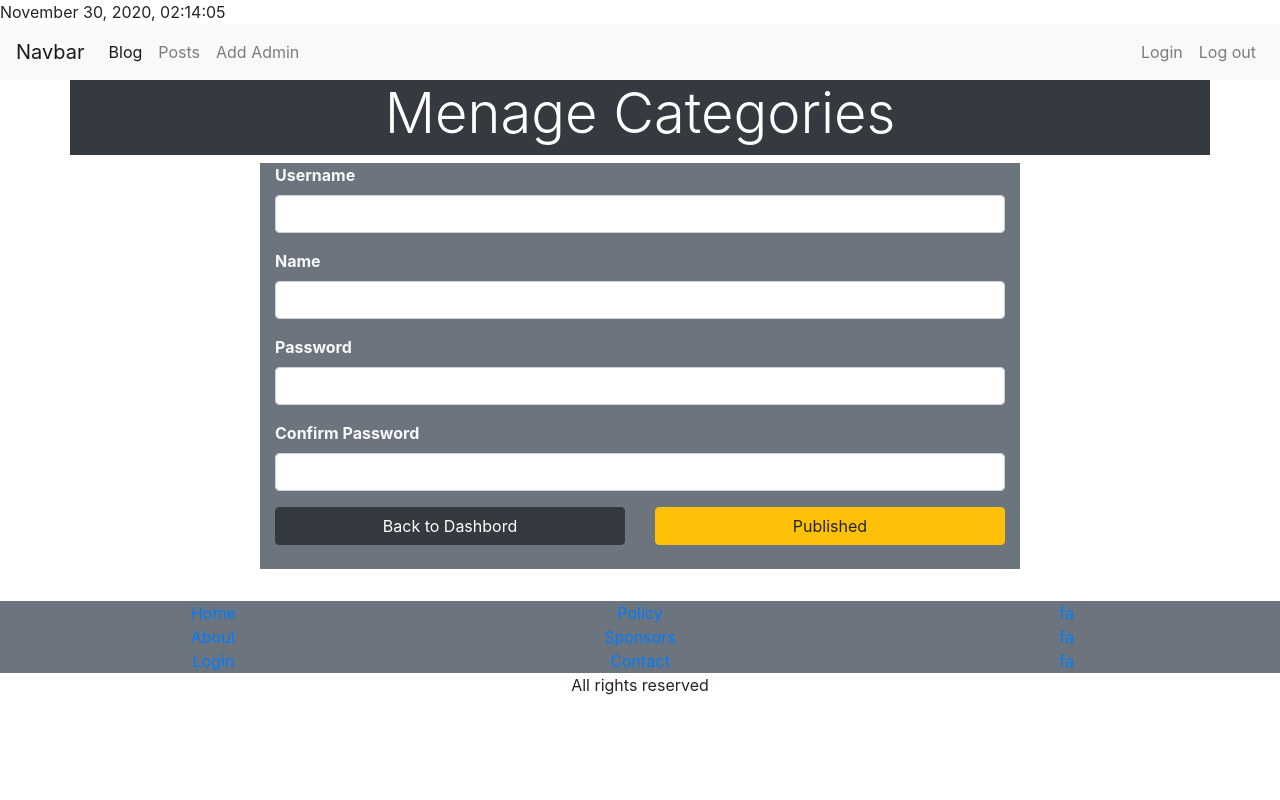
After one commit to josipfrljic94/php-blog, a PHP site: page /Admin.php in a window 1280 px wide. The commit adds this page. Run offline with PHP 8.4, Linux system fonts and the light colour scheme.

Commit message:
admin reg and log

```diff
--- /dev/null
+++ b/Admin.php
@@ -0,0 +1,199 @@
+<?php require_once('include/connection.php'); ?>
+<?php require_once('include/function.php'); ?>
+<?php require_once('include/session.php'); ?>
+<?php
+$today = date("F j, Y, H:i:s");
+$CurrentTime=  strftime($today);
+echo $CurrentTime;
+
+?>
+
+<?php
+
+if(isset($_POST['submit'])){
+ $Admin="Josip Frljić";
+  $Username=$_POST['username'];
+  $AName=$_POST['aname'];
+  $password=$_POST['password'];
+  $cpassword=$_POST['cpassword'];
+
+
+if(strlen($Username)<3){
+  $_SESSION["errormassage"] = "Username must be longer than 3";
+//  RedirectFun('Blog.php');
+}
+elseif(strlen($AName)<3){
+  $_SESSION["errormassage"] = "Name must be longer than 3";
+}
+elseif(strlen($password)<3){
+  $_SESSION["errormassage"] = "Password must be longer than 5 characterd";
+}
+elseif(strcmp($password,$cpassword)!==0 || strcmp( $password,$cpassword)===NULL){
+    $_SESSION["errormassage"] = "Password is not same";
+
+}
+elseif (CheckUserExist($Username)) {
+    $_SESSION["errormassage"] = "User aleready exist";
+    RedirectFun("Admin.php");
+}
+else{
+  $sql="INSERT INTO admins(datetime,username,aname,password,addedby)";
+  $sql.="VALUES (:datetime,:username,:aname,:password,:addedby)";
+  $sth= $dbh->prepare($sql);
+  $sth->bindValue(":datetime",$CurrentTime);
+  $sth->bindValue(":username",$Username);
+  $sth->bindValue(":aname",$AName);
+  $sth->bindValue(":password",$password);
+  $sth->bindValue(":addedby",$Admin);
+  $Execute=$sth->execute();
+
+  if($Execute){
+    $_SESSION["succesmassage"]="You upload the new topic";
+    // header("Location: some.html");
+  }else{
+    $_SESSION["errormassage"]="Something went wrong";
+    header("Location: Blog.php");
+  }
+
+}
+
+}
+?>
+<!DOCTYPE html>
+<html lang="en">
+
+<head>
+    <meta charset="UTF-8">
+    <meta name="viewport" content="width=device-width, initial-scale=1.0">
+    <link rel="stylesheet" href="https://cdn.jsdelivr.net/npm/bootstrap@4.5.3/dist/css/bootstrap.min.css" integrity="sha384-TX8t27EcRE3e/ihU7zmQxVncDAy5uIKz4rEkgIXeMed4M0jlfIDPvg6uqKI2xXr2" crossorigin="anonymous">
+    <title>Document</title>
+</head>
+<body>
+<nav class="navbar navbar-expand-lg navbar-light bg-light">
+  <a class="navbar-brand" href="#">Navbar</a>
+  <button class="navbar-toggler" type="button" data-toggle="collapse" data-target="#navbarSupportedContent" aria-controls="navbarSupportedContent" aria-expanded="false" aria-label="Toggle navigation">
+    <span class="navbar-toggler-icon"></span>
+  </button>
+
+  <div class="collapse navbar-collapse" id="navbarSupportedContent">
+  <ul class="navbar-nav mr-auto">
+          <li class="nav-item active">
+            <a class="nav-link" href="Blog.php">Blog <span class="sr-only">(current)</span></a>
+          </li>
+          <li class="nav-item">
+            <a class="nav-link" href="Posts.php">Posts</a>
+          </li>
+
+          <li class="nav-item">
+            <a class="nav-link " href="addNewPost.php" tabindex="-1" >Add Admin</a>
+          </li>
+        </ul>
+
+   <ul class="ml-auto navbar-nav ">
+   <li class="nav-item">
+        <a class="nav-link " href="#" tabindex="-1" >Login</a>
+      </li>
+      <li class="nav-item">
+        <a class="nav-link " href="#" tabindex="-1" >Log out</a>
+      </li>
+      </div>
+   </ul>
+
+
+</nav>
+<!-- <div class="footer"> -->
+
+<!-- END OF NAVBAR -->
+<header>
+    <div class="container bg-dark">
+        <div class="row">
+            <div class="col col-lg-12">
+                <h1 class="text-center text-white display-4">Menage Categories</h1>
+            </div>
+        </div>
+    </div>
+</header>
+<!-- end header -->
+<?php
+echo ErrorMas();
+echo SuccesMas();
+?>
+
+<section class="container py-2 mb-4">
+    <div class="row" style="min-height:50px">
+
+        <div class="col-lg-8 offset-lg-2  bg-secondary" style="min-height:50px">
+            <form  action="Admin.php" method="POST">
+
+    <div class="form-group ">
+        <label for="username" class="font-weight-bold text-light" >Username</label>
+        <input type="text" class="form-control " id="username" name="username">
+    </div>
+
+    <div class="form-group">
+        <label for="aname" class="font-weight-bold text-light" >Name</label>
+        <input type="text" class="form-control " id="aname" name="aname">
+    </div>
+
+    <div class="form-group ">
+        <label for="password" class="font-weight-bold text-light" >Password</label>
+        <input type="password" class="form-control " id="password" name="password">
+    </div>
+
+    <div class="form-group ">
+        <label for="cpassword" class="font-weight-bold text-light" >Confirm Password</label>
+        <input type="password" class="form-control " id="cpassword" name="cpassword">
+    </div>
+
+
+
+    <div class="row">
+    <div class="col-lg-6">
+    <a href="Dashbord.php" class="btn btn-dark btn-block mb-2 ">Back to Dashbord</a>
+    </div>
+    <div class="col-lg-6">
+    <button type="submit" name="submit" class="btn btn-warning btn-block">Published</button>
+    </div>
+    </div>
+    </forum>
+        </div>
+    </div>
+</section>
+
+
+
+<!-- footer -->
+<footer>
+<div class="container-fluid">
+    <div class="row  bg-secondary ">
+        <div class=" col col-md-4 col-sm-10 text-white  m-0 p-0">
+            <ul class="text-center  w-100 text-white m-0 p-0" style="list-style:none;">
+            <li ><a href="#">Home</a></li>
+            <li><a href="#">About</a></li>
+            <li><a href="#">Login</a></li>
+            </ul>
+        </div>
+        <div class=" col col-md-4 col-sm-10 text-white  p-0 m-0  ">
+        <ul class="text-center text-white w-100 m-0 p-0" style="list-style:none;">
+            <li><a href="#">Policy</a></li>
+            <li><a href="#">Sponsors</a></li>
+            <li><a href="#">Contact</a></li>
+        </ul>
+        </div>
+        <div class="col col-md-4 col-sm-10 text-white m-0 p-0  ">
+            <ul class="text-center text-white w-100 m-0 p-0" style="list-style:none;">
+            <li><a href="#">fa</a></li>
+            <li><a href="#">fa</a></li>
+            <li><a href="#">fa</a></li>
+            </ul>
+        </div>
+    </div>
+</div>
+<div class="text-center"> All rights reserved</div>
+</div>
+</footer>
+
+<script src="https://code.jquery.com/jquery-3.5.1.slim.min.js" integrity="sha384-DfXdz2htPH0lsSSs5nCTpuj/zy4C+OGpamoFVy38MVBnE+IbbVYUew+OrCXaRkfj" crossorigin="anonymous"></script>
+<script src="https://cdn.jsdelivr.net/npm/bootstrap@4.5.3/dist/js/bootstrap.bundle.min.js" integrity="sha384-ho+j7jyWK8fNQe+A12Hb8AhRq26LrZ/JpcUGGOn+Y7RsweNrtN/tE3MoK7ZeZDyx" crossorigin="anonymous"></script>
+</body>
+</html>
--- a/include/function.php
+++ b/include/function.php
@@ -1,7 +1,45 @@
+<?php require_once('include/connection.php'); ?>
 <?php
 function RedirectFun($location) {
     header('Location:' .$location);
     exit;
   }
 
+  function CheckUserExist($Username){
+    global $dbh;
+    $sql="SELECT username FROM admins WHERE username=:userName";
+    $sth=$dbh->prepare($sql);
+    $sth->bindValue(":userName",$Username);
+    $sth->execute();
+    $Result= $sth->rowcount();
+
+    if($Result>=1){
+      return true;
+    }
+    else{
+      return false;
+    }
+  }
+function findUser($Username,$password){
+
+  global $dbh;
+  $sql="SELECT * FROM admins WHERE username=:userName AND password=:passWord";
+  $sth=$dbh->prepare($sql);
+  $sth->bindValue(":userName",$Username);
+  $sth->bindValue(":passWord",$password);
+  $sth->execute();
+  $Result= $sth->rowcount();
+  if($Result==1){
+   return $Finded_Admin=$sth->fetch();
+
+
+  }
+    else{
+      return null;
+
+    }
+
+  }
+
+
 ?>
```
Also changed, not shown: FullPost.php (+22 -0 lines), Login.php (added, +160 -0 lines).
